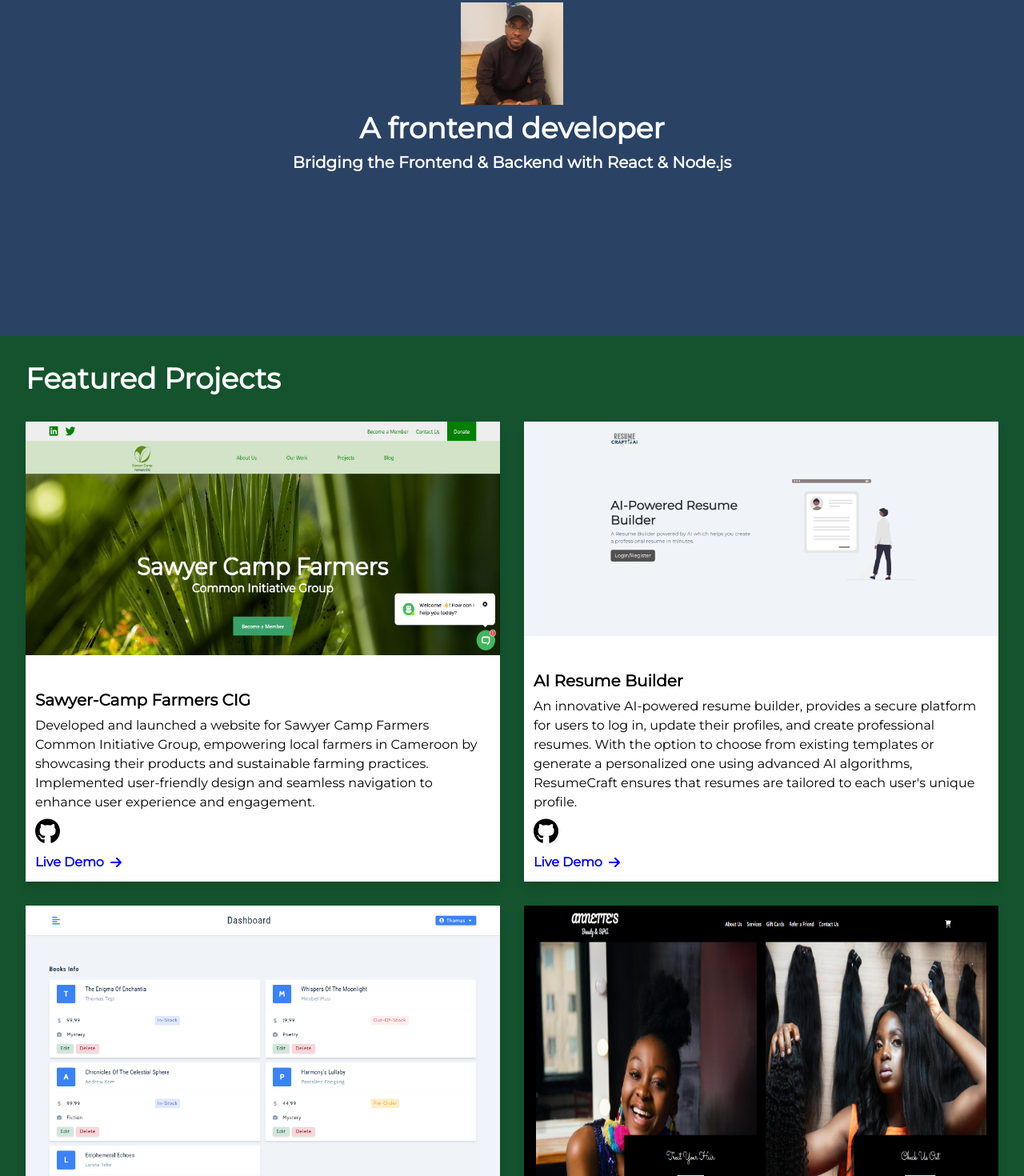
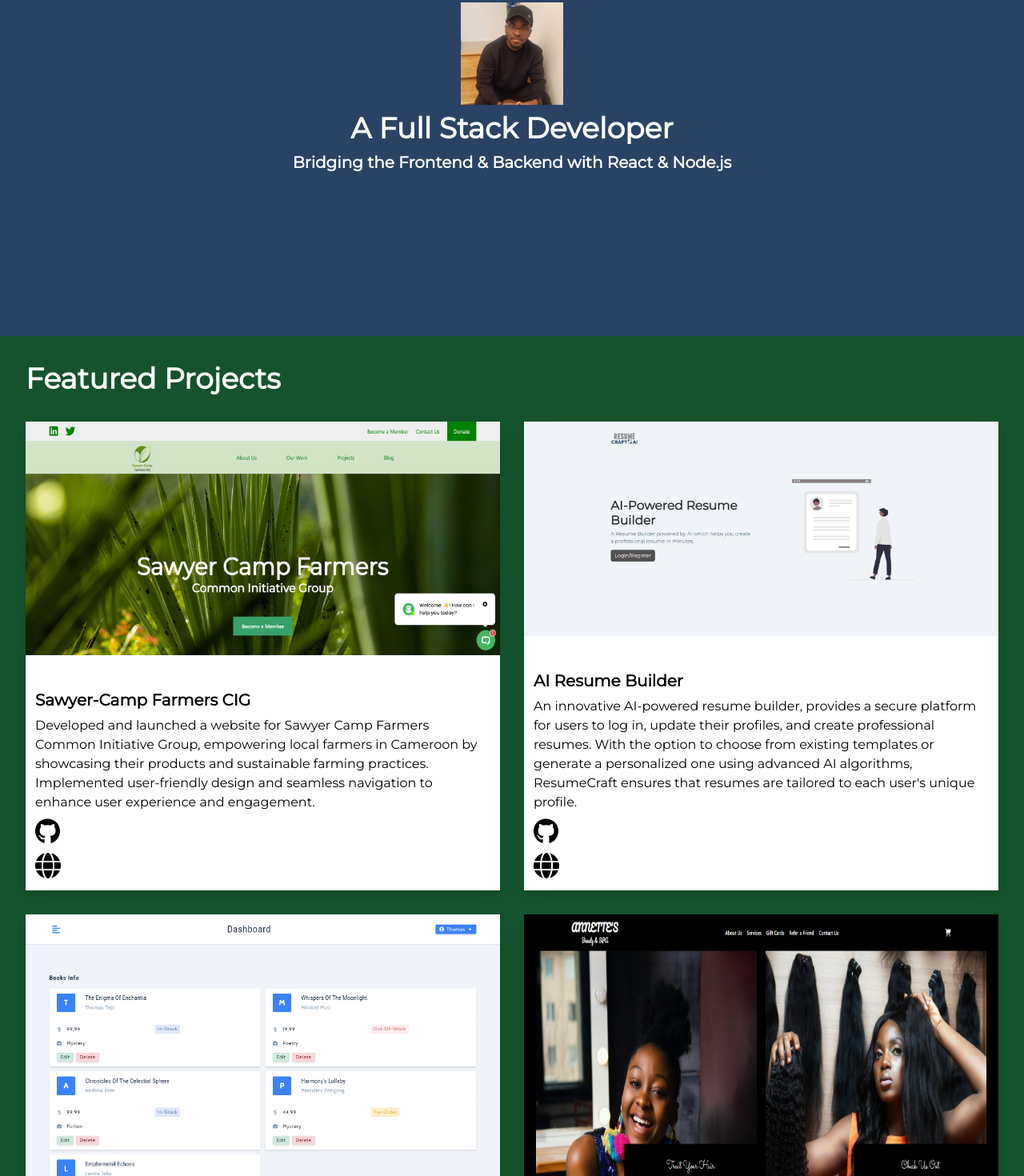
Before and after one commit to thomastepi/portfolio, a React (Create React App) app: page / in a window 1280 px wide. Shown: the part 380-1850 px from the top of the page at 80% size. Built offline with nearby package versions, Linux system fonts and the light colour scheme; no server answers; a web font is replaced by a local one.

Commit message:
live demo icon w/tooltip

```diff
--- a/src/App.js
+++ b/src/App.js
@@ -1,3 +1,4 @@
+import React, { useEffect } from "react";
 import { ChakraProvider } from "@chakra-ui/react";
 import Header from "./components/Header";
 import LandingSection from "./components/LandingSection";
@@ -21,6 +22,13 @@ const Wrapper = styled.main`
 `;
 
 function App() {
+  useEffect(() => {
+    ReactGA.send({
+      hitType: "pageview",
+      page: window.location.pathname + window.location.search,
+    });
+  }, []);
+
   return (
     <ChakraProvider>
       <AlertProvider>
--- a/src/components/Card.js
+++ b/src/components/Card.js
@@ -10,15 +10,10 @@ import {
 } from "@chakra-ui/react";
 import { FontAwesomeIcon } from "@fortawesome/react-fontawesome";
 import { faGithub } from "@fortawesome/free-brands-svg-icons";
-import { faArrowRight } from "@fortawesome/free-solid-svg-icons";
+import { faGlobe } from "@fortawesome/free-solid-svg-icons";
 import ReactGA from "react-ga4";
 
 const Card = ({ title, description, imageSrc, link, github }) => {
-  const [isHovered, setIsHovered] = React.useState(false);
-
-  const handleMouseEnter = () => setIsHovered(true);
-  const handleMouseLeave = () => setIsHovered(false);
-
   const handleGitHubClick = () => {
     ReactGA.event({
       category: "Link",
@@ -33,11 +28,6 @@ const Card = ({ title, description, imageSrc, link, github }) => {
     });
   };
 
-  const linkStyle = {
-    fontSize: isHovered ? "17.5px" : "16px",
-    transition: "font-size 0.3s",
-    textDecoration: "none",
-  };
   if (title && description && imageSrc) {
     return (
       <VStack
@@ -63,21 +53,16 @@ const Card = ({ title, description, imageSrc, link, github }) => {
               <FontAwesomeIcon icon={faGithub} size="2x" />
             </Link>
           </Tooltip>
+          <Tooltip hasArrow label="Website" placement="right">
             <Link
-            as="a"
               href={link}
               target="_blank"
               rel="noopener noreferrer"
-            style={linkStyle}
-            onMouseEnter={handleMouseEnter}
-            onMouseLeave={handleMouseLeave}
               onClick={handleLiveDemoClick}
             >
-            <HStack spacing={2} color="blue">
-              <Text fontWeight="bold">Live Demo</Text>
-              <FontAwesomeIcon icon={faArrowRight} size="1x" />
-            </HStack>
+              <FontAwesomeIcon icon={faGlobe} size="2x" />
             </Link>
+          </Tooltip>
         </VStack>
       </VStack>
     );
--- a/src/components/LandingSection.js
+++ b/src/components/LandingSection.js
@@ -1,11 +1,10 @@
-import React, { useEffect } from "react";
+import React from "react";
 import { Avatar, Heading, VStack, Center } from "@chakra-ui/react";
 import FullScreenSection from "./FullScreenSection";
 import pic from "../assets/images/pic.jpg";
 import styled from "styled-components";
-import ReactGA from "react-ga4";
 const greeting = "Hello, I am Thomas!";
-const bio1 = "A frontend developer";
+const bio1 = "A Full Stack Developer";
 const bio2 = "Bridging the Frontend & Backend with React & Node.js";
 
 const Greeting = styled.div`
@@ -15,12 +14,6 @@ const Greeting = styled.div`
 `;
 
 const LandingSection = () => {
-  useEffect(() => {
-    ReactGA.send({
-      hitType: "pageview",
-      page: window.location.pathname + window.location.search,
-    });
-  }, []);
   return (
     <>
       <FullScreenSection
```
Also changed, not shown: src/components/ContactMeSection.js (+6 -2 lines). Lines whose indentation alone changed are shown as unchanged.
